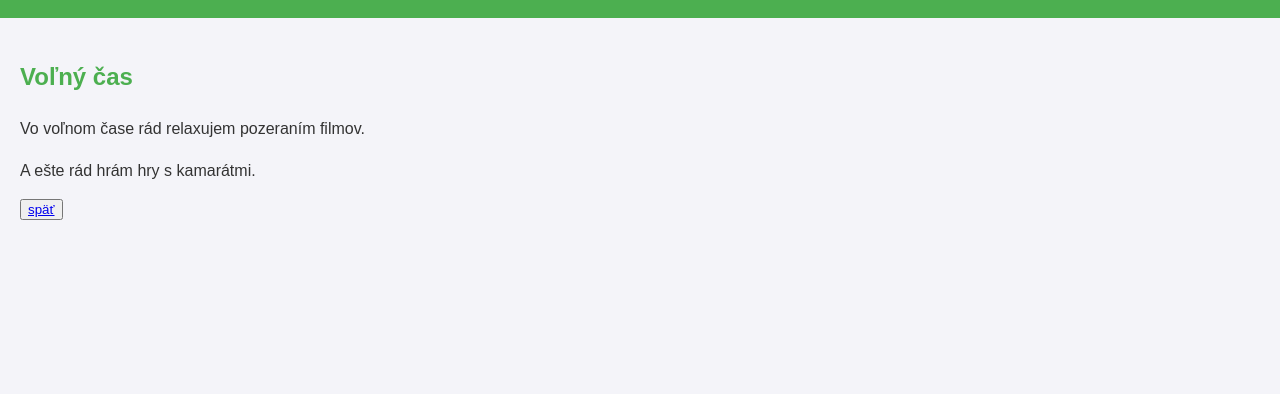
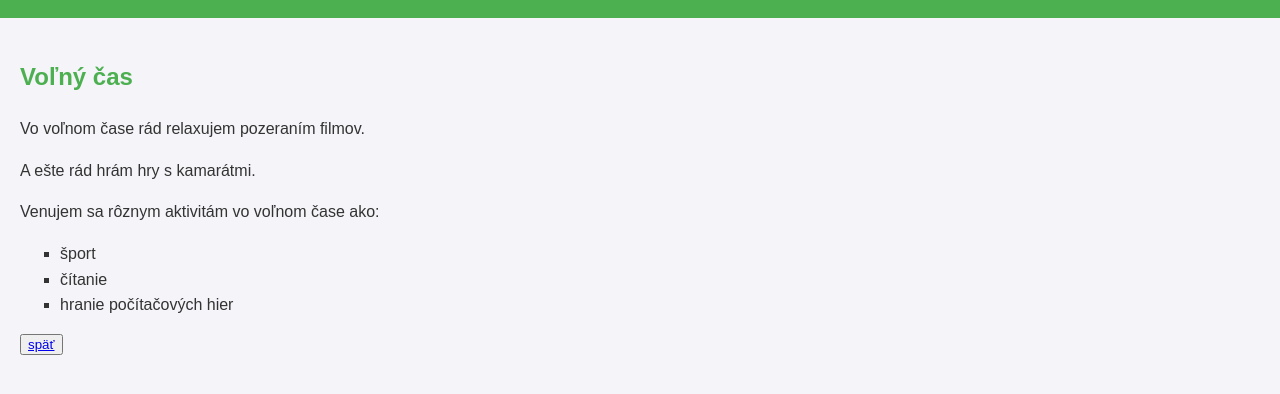
Before and after one commit to ThatsMeJakub/Moja-str-nka, a plain HTML site: page volny cas.html in a window 1280 px wide. Shown: the part 96-490 px from the top of the page. Drawn offline with Linux system fonts and the light colour scheme.

Commit message:
Update volny cas.html

```diff
--- a/volny cas.html
+++ b/volny cas.html
@@ -36,6 +36,12 @@
     <h2>Voľný čas</h2>
     <p>Vo voľnom čase rád relaxujem pozeraním filmov.</p>
     <p>A ešte rád hrám hry s kamarátmi.</p>
+    <p>Venujem sa rôznym aktivitám vo voľnom čase ako:</p>
+    <ul>
+     <li>šport</li>
+      <li>čítanie</li>
+      <li>hranie počítačových hier</li>
+      </ul>
     <button><a href="index.html"> späť </a> <br></button>
   </section>
 
```
